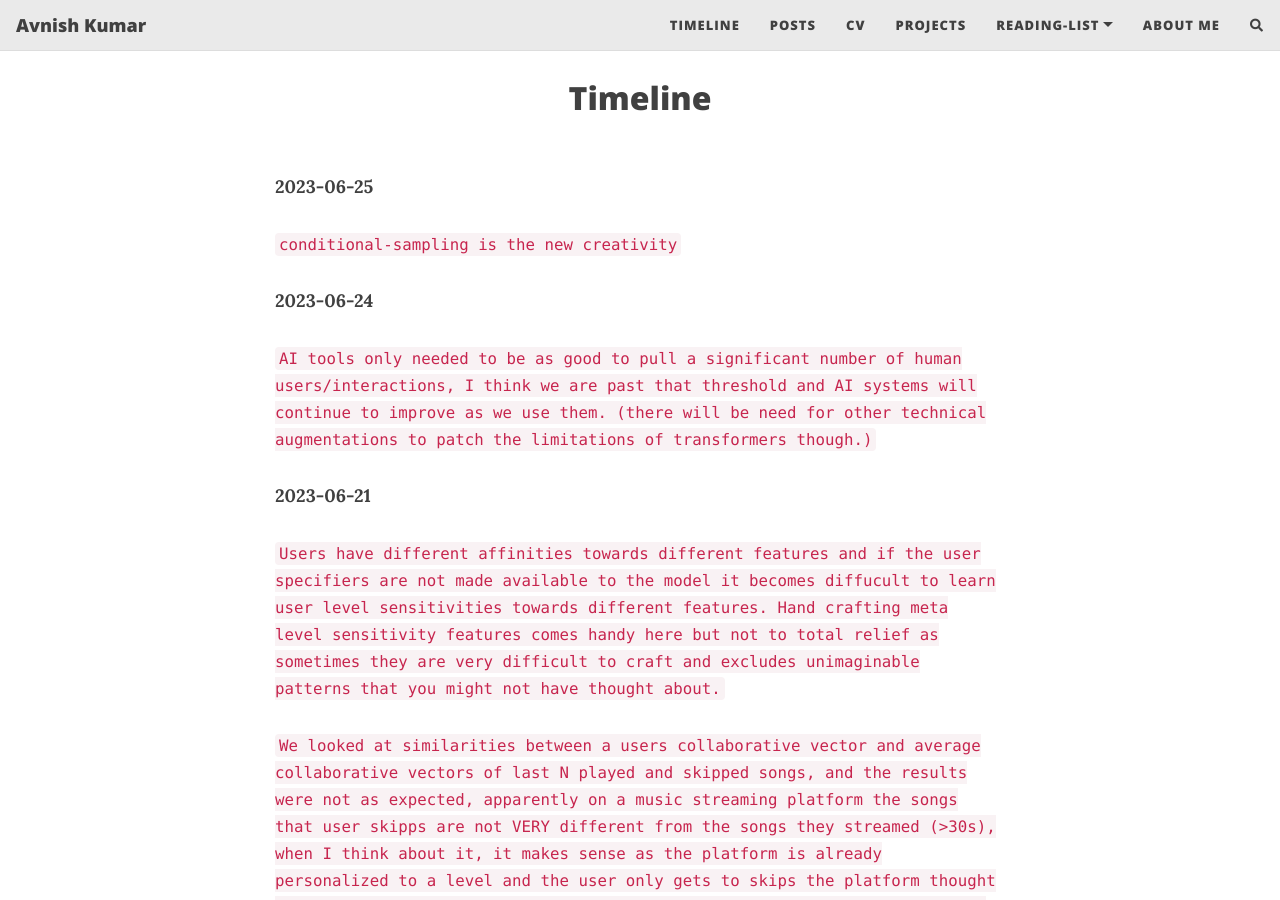
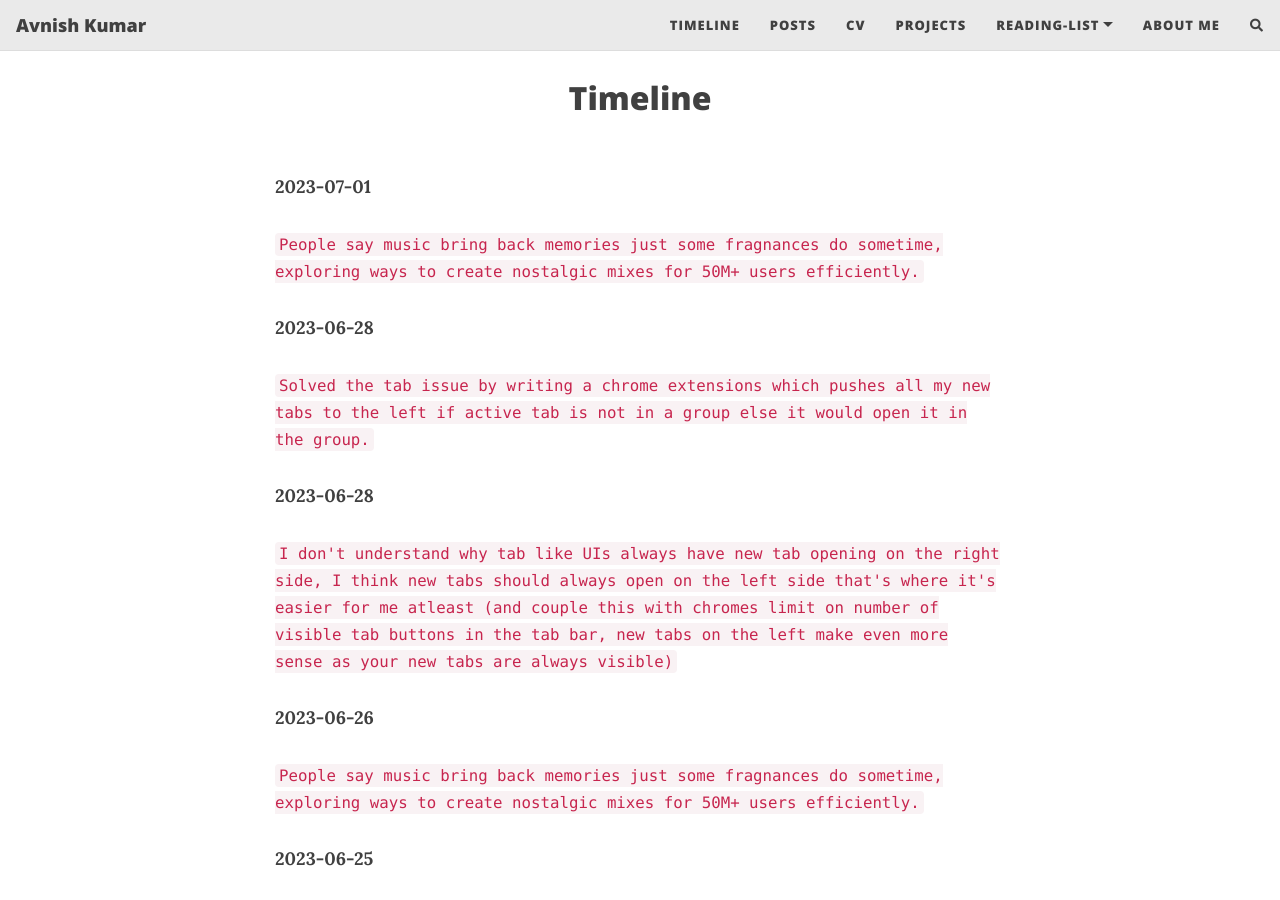
Before and after one commit to kavnish/kavnish.github.io, a Jekyll site: the page built from pages/timeline.md, in a window 1280 px wide and 900 px high. Built offline with Jekyll 4.4.1, drawn with Linux system fonts in a browser that asks for light colours; nearby versions of some CDN libraries; comment, search, counter and statistics services are not loaded.

Commit message:
updated tl

```diff
--- a/pages/timeline.md
+++ b/pages/timeline.md
@@ -8,6 +8,22 @@ nav-short: true
 full-width: false
 published: true
 ---
+
+**2023-07-01**
+
+`People say music bring back memories just some fragnances do sometime, exploring ways to create nostalgic mixes for 50M+ users efficiently.`
+
+**2023-06-28**
+
+`Solved the tab issue by writing a chrome extensions which pushes all my new tabs to the left if active tab is not in a group else it would open it in the group.`
+
+**2023-06-28**
+
+`I don't understand why tab like UIs always have new tab opening on the right side, I think new tabs should always open on the left side that's where it's easier for me atleast (and couple this with chromes limit on number of visible tab buttons in the tab bar, new tabs on the left make even more sense as your new tabs are always visible)`
+
+**2023-06-26**
+
+`People say music bring back memories just some fragnances do sometime, exploring ways to create nostalgic mixes for 50M+ users efficiently.`
 
 **2023-06-25**
 
```
